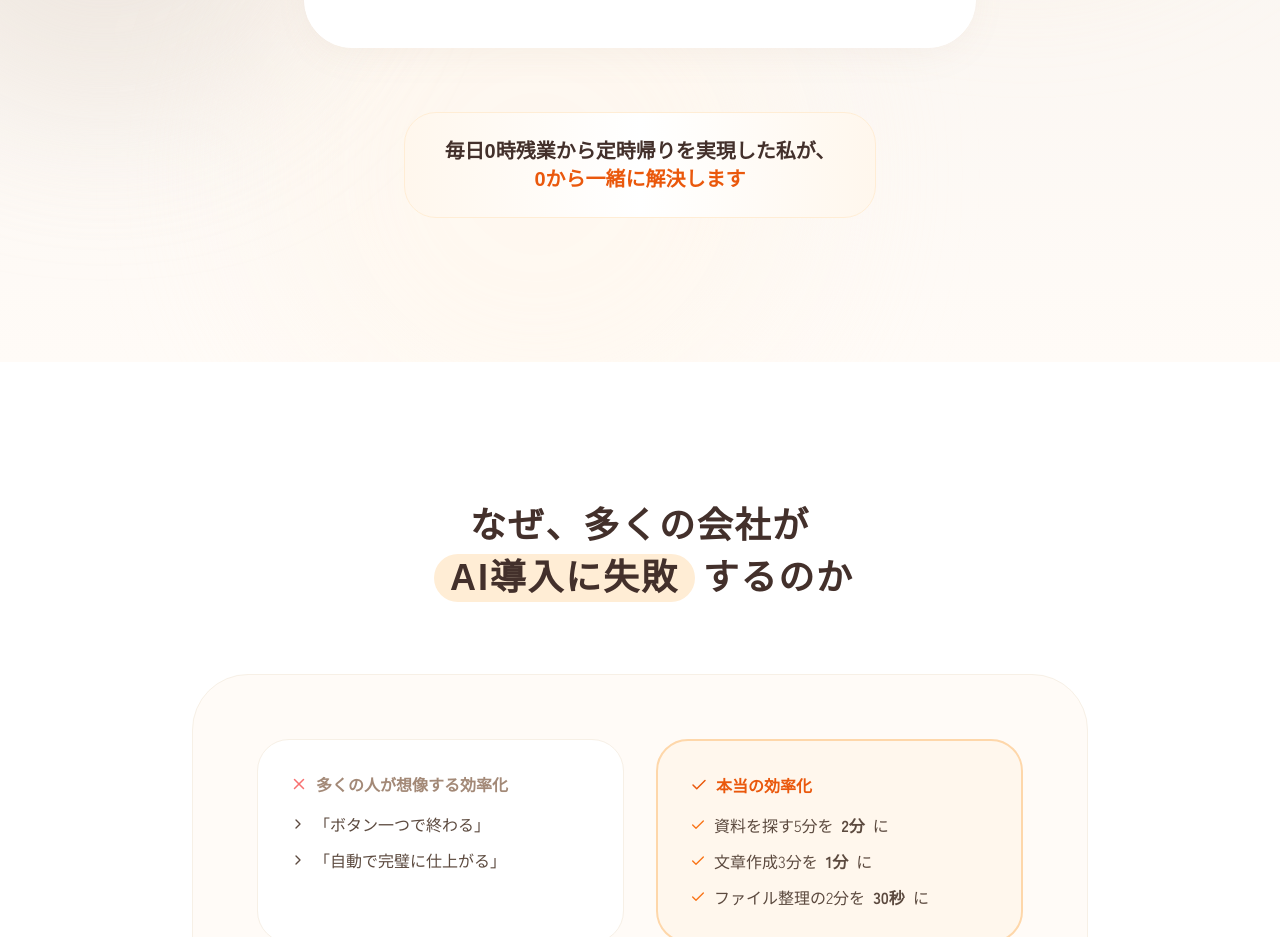
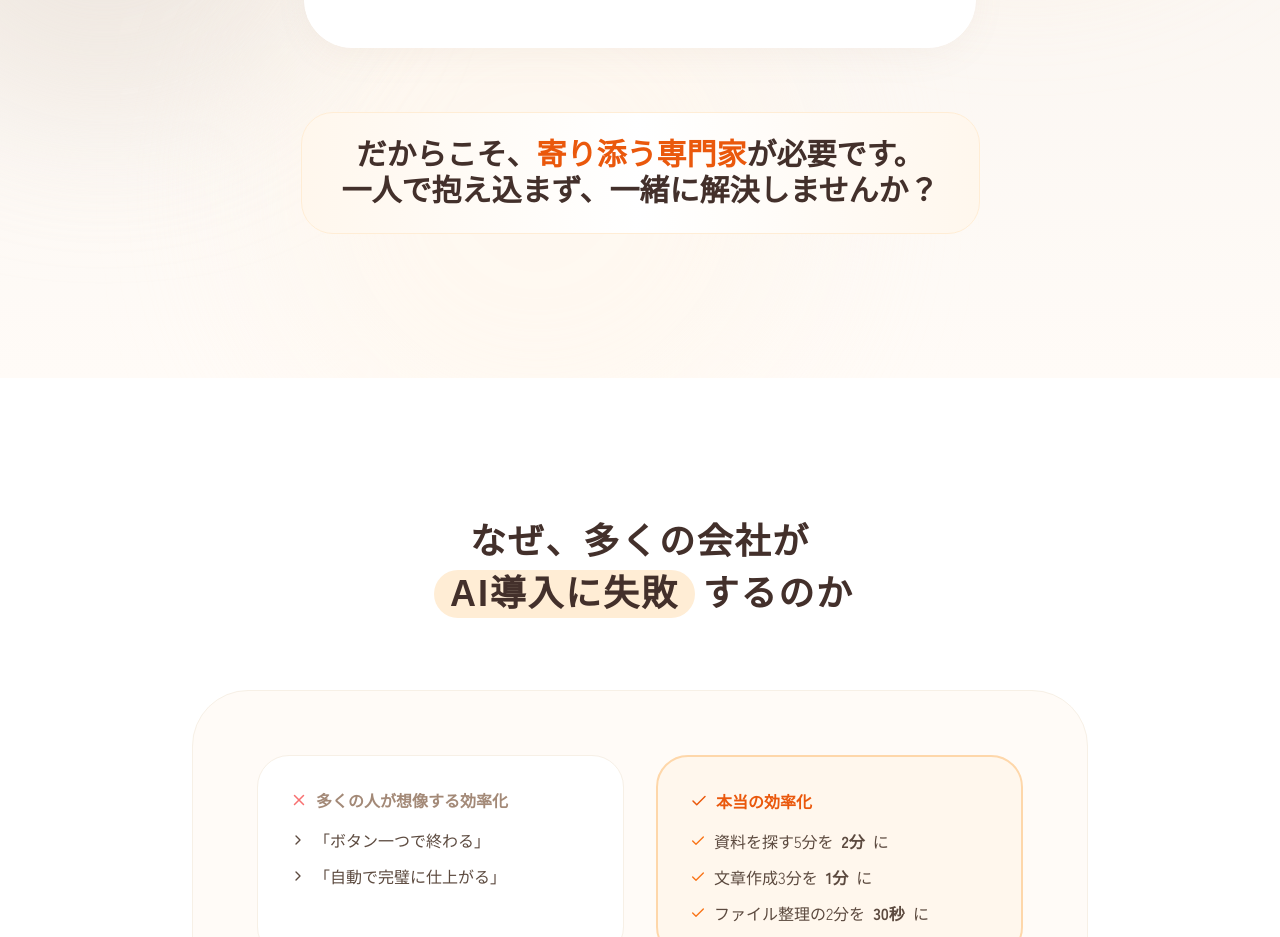
Before and after one commit to shunsuke-tnk/ai-komon-lp, a React (Vite) app: page / in a window 1280 px wide. Shown: the part 1662-2599 px from the top of the page. Built offline with nearby package versions, Linux system fonts and the light colour scheme; a web font is replaced by a local one.

Commit message:
共感パートキーフレーズ更新

```diff
--- a/App.tsx
+++ b/App.tsx
@@ -198,9 +198,9 @@ const App: React.FC = () => {
 
         <div className="mt-16 text-center">
           <div className="inline-block bg-gradient-to-r from-primary-50 via-white to-primary-50 rounded-[2rem] px-10 py-6 border border-primary-100">
-            <p className="text-xl font-bold text-text-heading font-rounded">
-              毎日0時残業から定時帰りを実現した私が、<br/>
-              <span className="text-primary-600">0から一緒に解決します</span>
+            <p className="text-2xl md:text-3xl font-bold text-text-heading font-rounded">
+              だからこそ、<span className="text-primary-600">寄り添う専門家</span>が必要です。<br/>
+              一人で抱え込まず、一緒に解決しませんか？
             </p>
           </div>
         </div>
```
